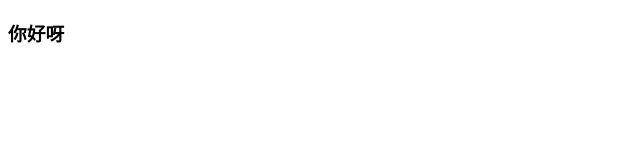
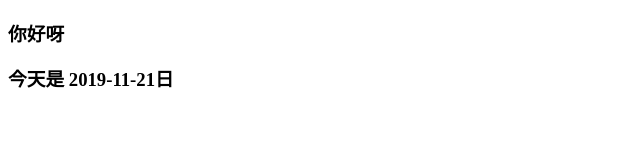
Before and after one commit to zhanlangGitHub/testdemo, a plain HTML site: page index.html in a window 1280 px wide. Shown: the whole page, without its empty margins (0-640 px from the left). Drawn offline with Linux system fonts and the light colour scheme.

Commit message:
add date

```diff
--- a/index.html
+++ b/index.html
@@ -8,5 +8,6 @@
 </head>
 <body>
     <h3>你好呀</h3>
+    <h3>今天是 2019-11-21日</h3>
 </body>
 </html>
```
